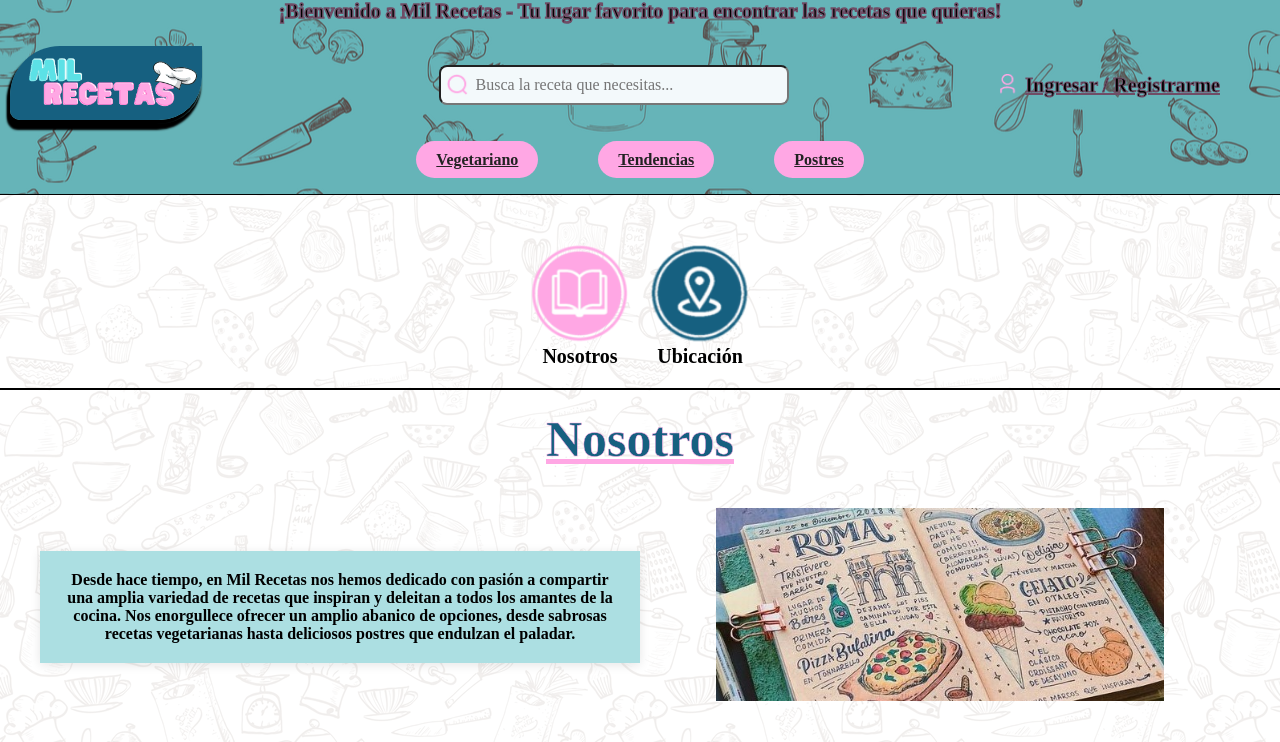
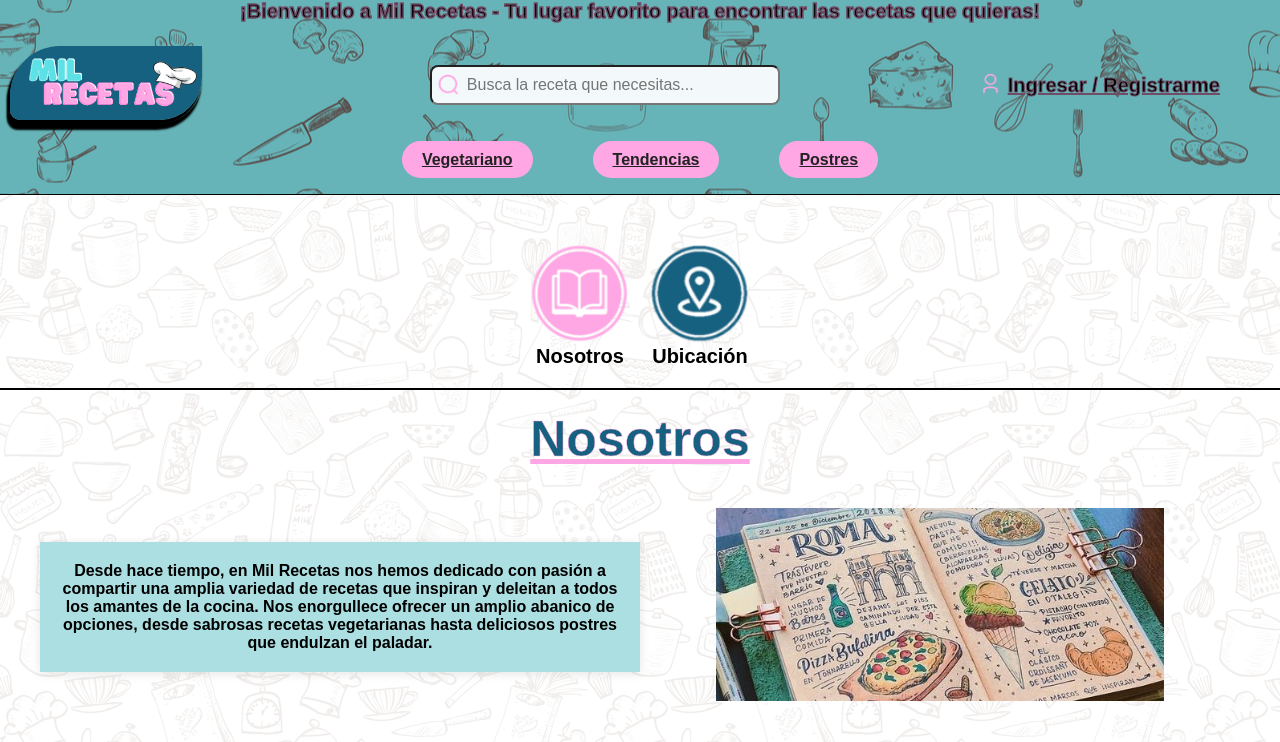
Before and after one commit to Jorgecabj/-Mil-Recetas-, a plain HTML site: page templates/nosotros.html in a window 1280 px wide. Shown: the top 742 px of the page. Drawn offline with Linux system fonts and the light colour scheme.

Commit message:
Arreglo de fuente

```diff
--- a/css/index.css
+++ b/css/index.css
@@ -23,7 +23,7 @@ body::before {
     margin: 0;
     padding: 0;
     box-sizing: border-box;
-    font-family: 'icomoon';
+    font-family: 'Montserrat', sans-serif;
 }
 
 .container {
@@ -229,7 +229,7 @@ nav{
 /* Footer */
 
 footer {
-    font-family: 'icomoon';
+    font-family: 'Montserrat', sans-serif;
     margin-top: 50px;
     background-color: #166080;
     color: #ffa7e4;
--- a/css/nosotros.css
+++ b/css/nosotros.css
@@ -43,7 +43,7 @@ section {
 }
 
 .title {
-    font-family: 'icomoon';
+    font-family: 'Montserrat', sans-serif;
     font-weight: bold;
     text-decoration: none;
     font-size: 20px;
```
